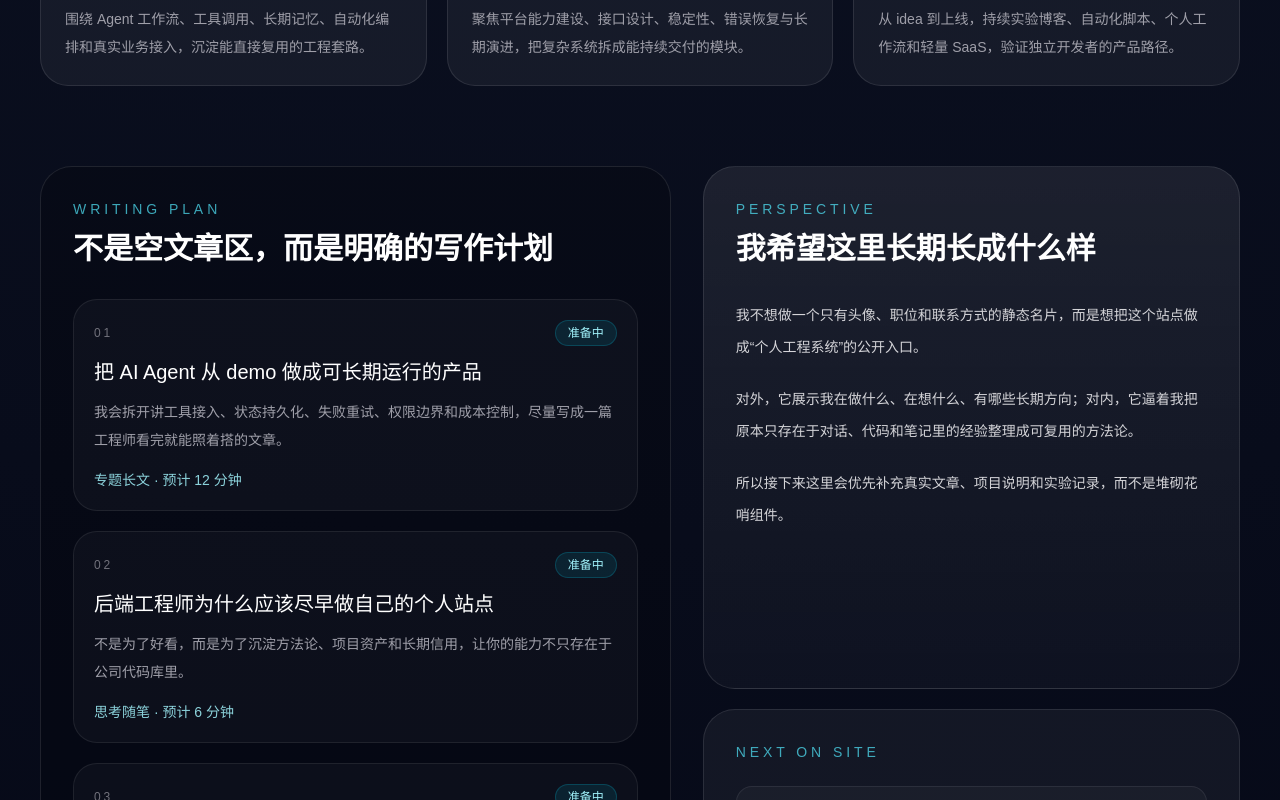
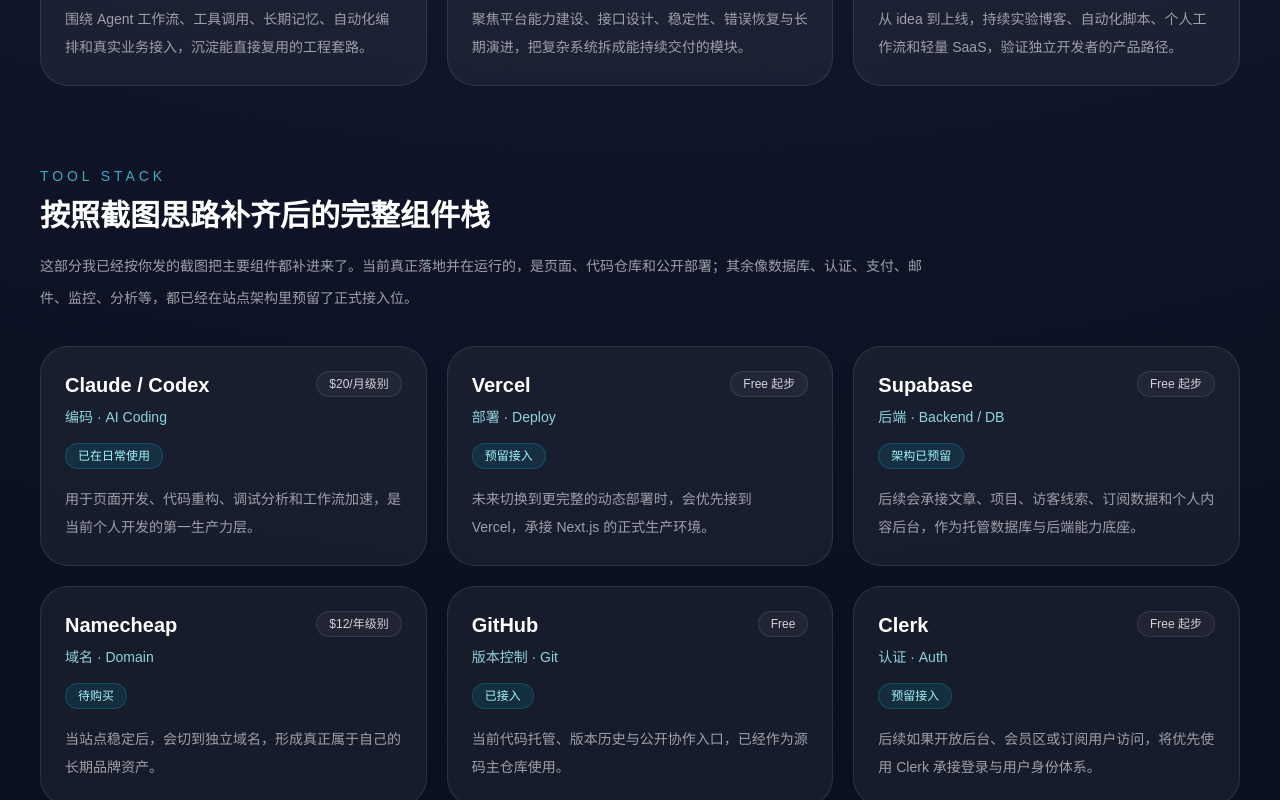
Before and after one commit to BBossss/ruibin-blog, a Next.js app: page / in a window 1280 px wide. Shown: the part 2000-2800 px from the top of the page. Built offline with nearby package versions, Linux system fonts and the light colour scheme.

Commit message:
feat: add full tool stack and architecture plan

```diff
--- a/src/app/page.tsx
+++ b/src/app/page.tsx
@@ -126,11 +126,148 @@
   "个人知识沉淀与产品化思维",
 ];
 
+const stackCards = [
+  {
+    name: "Claude / Codex",
+    role: "编码 · AI Coding",
+    cost: "$20/月级别",
+    status: "已在日常使用",
+    description: "用于页面开发、代码重构、调试分析和工作流加速，是当前个人开发的第一生产力层。",
+  },
+  {
+    name: "Vercel",
+    role: "部署 · Deploy",
+    cost: "Free 起步",
+    status: "预留接入",
+    description: "未来切换到更完整的动态部署时，会优先接到 Vercel，承接 Next.js 的正式生产环境。",
+  },
+  {
+    name: "Supabase",
+    role: "后端 · Backend / DB",
+    cost: "Free 起步",
+    status: "架构已预留",
+    description: "后续会承接文章、项目、访客线索、订阅数据和个人内容后台，作为托管数据库与后端能力底座。",
+  },
+  {
+    name: "Namecheap",
+    role: "域名 · Domain",
+    cost: "$12/年级别",
+    status: "待购买",
+    description: "当站点稳定后，会切到独立域名，形成真正属于自己的长期品牌资产。",
+  },
+  {
+    name: "GitHub",
+    role: "版本控制 · Git",
+    cost: "Free",
+    status: "已接入",
+    description: "当前代码托管、版本历史与公开协作入口，已经作为源码主仓库使用。",
+  },
+  {
+    name: "Clerk",
+    role: "认证 · Auth",
+    cost: "Free 起步",
+    status: "预留接入",
+    description: "后续如果开放后台、会员区或订阅用户访问，将优先使用 Clerk 承接登录与用户身份体系。",
+  },
+  {
+    name: "Stripe",
+    role: "支付 · Payment",
+    cost: "2.9%+",
+    status: "预留接入",
+    description: "等个人产品或付费内容真正跑起来后，再接入订阅和支付闭环。",
+  },
+  {
+    name: "Resend",
+    role: "邮件 · Email",
+    cost: "Free 起步",
+    status: "预留接入",
+    description: "用于订阅通知、文章更新、联系表单自动回复和未来产品邮件能力。",
+  },
+  {
+    name: "Cloudflare",
+    role: "DNS · CDN",
+    cost: "Free",
+    status: "预留接入",
+    description: "后续绑定独立域名后，用于 DNS、CDN 和基础安全加速层。",
+  },
+  {
+    name: "Sentry",
+    role: "错误追踪 · Error",
+    cost: "Free 起步",
+    status: "预留接入",
+    description: "当站点进入真正运营状态后，会接入错误监控，避免线上问题只靠手工发现。",
+  },
+  {
+    name: "PostHog",
+    role: "分析 · Analytics",
+    cost: "Free 起步",
+    status: "预留接入",
+    description: "用于观察访问来源、页面行为、文章点击和后续产品转化，而不是只凭感觉改页面。",
+  },
+  {
+    name: "Upstash",
+    role: "Redis · Cache",
+    cost: "Free 起步",
+    status: "预留接入",
+    description: "后续如果有订阅、限流、缓存或异步任务，会作为轻量缓存/消息能力优先接入。",
+  },
+  {
+    name: "Pinecone",
+    role: "向量数据库 · Vector",
+    cost: "Free 起步",
+    status: "预留接入",
+    description: "如果后面做 AI 知识库、内容检索或个人知识问答，会用它承接向量检索层。",
+  },
+];
+
+const architecture = [
+  {
+    layer: "展示层",
+    value: "Next.js + Tailwind CSS",
+    description: "负责首页、文章、项目展示和后续内容页，当前已经跑在静态导出模式。",
+  },
+  {
+    layer: "代码与协作",
+    value: "GitHub",
+    description: "承接源码、提交历史、分支协作和后续自动化部署触发点。",
+  },
+  {
+    layer: "正式部署",
+    value: "Vercel",
+    description: "当前先用 GitHub Pages 公开上线，后续切到 Vercel 承接完整动态能力。",
+  },
+  {
+    layer: "数据库与后端",
+    value: "Supabase",
+    description: "后续放文章数据、项目数据、订阅线索与内容后台，同时承接存储与服务端能力。",
+  },
+  {
+    layer: "认证与用户",
+    value: "Clerk",
+    description: "如果未来开放后台、私密内容或会员功能，用来承接登录、会话与身份管理。",
+  },
+  {
+    layer: "支付闭环",
+    value: "Stripe + Resend",
+    description: "将来一旦有付费内容、服务或产品，就把支付和邮件通知一起补上。",
+  },
+  {
+    layer: "观测与增长",
+    value: "Sentry + PostHog + Upstash",
+    description: "分别负责错误监控、行为分析、缓存/限流，让站点从展示页进化成能运营的系统。",
+  },
+  {
+    layer: "AI 能力层",
+    value: "Pinecone",
+    description: "为后续个人知识库问答、内容语义检索和 Agent 内容能力预留扩展位。",
+  },
+];
+
 const nextSteps = [
-  "补充真实文章内容，而不是只放文章标题",
+  "补充真实文章内容，而不是只放文章计划",
   "增加项目详情页与文章详情页",
-  "接入 RSS、统计与更新日志",
-  "视情况接入独立域名与评论系统",
+  "切换到 Vercel + Supabase 的正式动态架构",
+  "接入统计、错误监控、邮件订阅与独立域名",
 ];
 
 export default function Home() {
@@ -151,11 +288,14 @@
             <a className="rounded-full border border-white/10 px-4 py-2 transition hover:border-cyan-400/40 hover:text-white" href="#topics">
               主题
             </a>
+            <a className="rounded-full border border-white/10 px-4 py-2 transition hover:border-cyan-400/40 hover:text-white" href="#stack">
+              Tool Stack
+            </a>
+            <a className="rounded-full border border-white/10 px-4 py-2 transition hover:border-cyan-400/40 hover:text-white" href="#architecture">
+              架构
+            </a>
             <a className="rounded-full border border-white/10 px-4 py-2 transition hover:border-cyan-400/40 hover:text-white" href="#writing">
               文章计划
-            </a>
-            <a className="rounded-full border border-white/10 px-4 py-2 transition hover:border-cyan-400/40 hover:text-white" href="#projects">
-              项目
             </a>
             <a className="rounded-full border border-white/10 px-4 py-2 transition hover:border-cyan-400/40 hover:text-white" href="#contact">
               联系
@@ -180,16 +320,16 @@
             </p>
             <div className="mt-8 flex flex-wrap gap-4">
               <a
-                href="#writing"
+                href="#stack"
                 className="rounded-full bg-white px-5 py-3 text-sm font-medium text-zinc-950 transition hover:bg-cyan-200"
               >
-                看我准备写什么
+                看完整 Tool Stack
               </a>
               <a
-                href="#projects"
+                href="#architecture"
                 className="rounded-full border border-white/15 px-5 py-3 text-sm font-medium text-white transition hover:border-cyan-400/40 hover:bg-white/5"
               >
-                查看项目与方向
+                查看下一步架构
               </a>
             </div>
           </div>
@@ -282,6 +422,74 @@
           </div>
         </section>
 
+        <section id="stack" className="mt-20">
+          <p className="text-sm uppercase tracking-[0.28em] text-cyan-300/70">Tool Stack</p>
+          <h3 className="mt-3 text-3xl font-semibold text-white">按照截图思路补齐后的完整组件栈</h3>
+          <p className="mt-4 max-w-4xl text-sm leading-8 text-zinc-400">
+            这部分我已经按你发的截图把主要组件都补进来了。当前真正落地并在运行的，是页面、代码仓库和公开部署；其余像数据库、认证、支付、邮件、监控、分析等，都已经在站点架构里预留了正式接入位。
+          </p>
+          <div className="mt-8 grid gap-5 md:grid-cols-2 xl:grid-cols-3">
+            {stackCards.map((item) => (
+              <article key={item.name} className="rounded-[28px] border border-white/10 bg-white/5 p-6 transition hover:border-cyan-400/30 hover:bg-white/[0.06]">
+                <div className="flex items-start justify-between gap-4">
+                  <div>
+                    <h4 className="text-xl font-semibold text-white">{item.name}</h4>
+                    <p className="mt-2 text-sm text-cyan-200/85">{item.role}</p>
+                  </div>
+                  <span className="rounded-full border border-white/10 bg-white/[0.04] px-3 py-1 text-xs text-zinc-300">
+                    {item.cost}
+                  </span>
+                </div>
+                <div className="mt-4 inline-flex rounded-full border border-cyan-400/20 bg-cyan-400/10 px-3 py-1 text-xs text-cyan-200">
+                  {item.status}
+                </div>
+                <p className="mt-4 text-sm leading-7 text-zinc-400">{item.description}</p>
+              </article>
+            ))}
+          </div>
+        </section>
+
+        <section id="architecture" className="mt-20 grid gap-8 lg:grid-cols-[1fr_1fr]">
+          <div className="rounded-[32px] border border-white/10 bg-black/20 p-7 sm:p-8">
+            <p className="text-sm uppercase tracking-[0.28em] text-cyan-300/70">Architecture</p>
+            <h3 className="mt-3 text-3xl font-semibold text-white">这个站下一步会如何从“展示页”进化成“完整系统”</h3>
+            <div className="mt-8 space-y-5">
+              {architecture.map((item) => (
+                <div key={item.layer} className="rounded-2xl border border-white/8 bg-white/[0.03] p-5">
+                  <div className="flex flex-col gap-1 sm:flex-row sm:items-center sm:justify-between">
+                    <h4 className="text-lg font-semibold text-white">{item.layer}</h4>
+                    <span className="text-sm text-cyan-200/85">{item.value}</span>
+                  </div>
+                  <p className="mt-3 text-sm leading-7 text-zinc-400">{item.description}</p>
+                </div>
+              ))}
+            </div>
+          </div>
+
+          <div className="grid gap-5">
+            <div className="rounded-[32px] border border-white/10 bg-gradient-to-b from-white/8 to-white/[0.03] p-7 sm:p-8">
+              <p className="text-sm uppercase tracking-[0.28em] text-cyan-300/70">Current State</p>
+              <h3 className="mt-3 text-3xl font-semibold text-white">现在已经落地了什么</h3>
+              <div className="mt-8 space-y-5 text-sm leading-8 text-zinc-300">
+                <p>1. 个人站点首页已经搭好，并且已经公开部署上线。</p>
+                <p>2. 页面结构、视觉风格、SEO 基础、公开地址和代码仓库已经具备。</p>
+                <p>3. 已经预留出向正式动态架构迁移的方向，后续不需要推倒重来。</p>
+              </div>
+            </div>
+
+            <div className="rounded-[32px] border border-white/10 bg-white/5 p-7 sm:p-8">
+              <p className="text-sm uppercase tracking-[0.28em] text-cyan-300/70">Next on Site</p>
+              <div className="mt-6 space-y-4">
+                {nextSteps.map((step) => (
+                  <div key={step} className="rounded-2xl border border-white/8 bg-white/[0.03] px-4 py-4 text-sm leading-7 text-zinc-300">
+                    {step}
+                  </div>
+                ))}
+              </div>
+            </div>
+          </div>
+        </section>
+
         <section id="writing" className="mt-20 grid gap-8 lg:grid-cols-[1.08fr_0.92fr]">
           <div className="rounded-[32px] border border-white/10 bg-black/20 p-7 sm:p-8">
             <p className="text-sm uppercase tracking-[0.28em] text-cyan-300/70">Writing Plan</p>
@@ -324,13 +532,10 @@
             </div>
 
             <div className="rounded-[32px] border border-white/10 bg-white/5 p-7 sm:p-8">
-              <p className="text-sm uppercase tracking-[0.28em] text-cyan-300/70">Next on Site</p>
-              <div className="mt-6 space-y-4">
-                {nextSteps.map((step) => (
-                  <div key={step} className="rounded-2xl border border-white/8 bg-white/[0.03] px-4 py-4 text-sm leading-7 text-zinc-300">
-                    {step}
-                  </div>
-                ))}
+              <p className="text-sm uppercase tracking-[0.28em] text-cyan-300/70">Why This Matters</p>
+              <div className="mt-6 space-y-4 text-sm leading-8 text-zinc-300">
+                <p>如果站点只停在漂亮首页，那它更像一个模板；只有把文章、项目、数据库、监控和增长链路逐步补齐，它才会真正变成我的长期资产。</p>
+                <p>你刚刚让我按截图组件继续搭，这一步的意义就是：把“未来要接什么”明确写进站点本身，让这个博客不只是展示结果，也展示演进路线。</p>
               </div>
             </div>
           </div>
```
Also changed, not shown: 2 other files (tests, documents, lock files or other folders).
